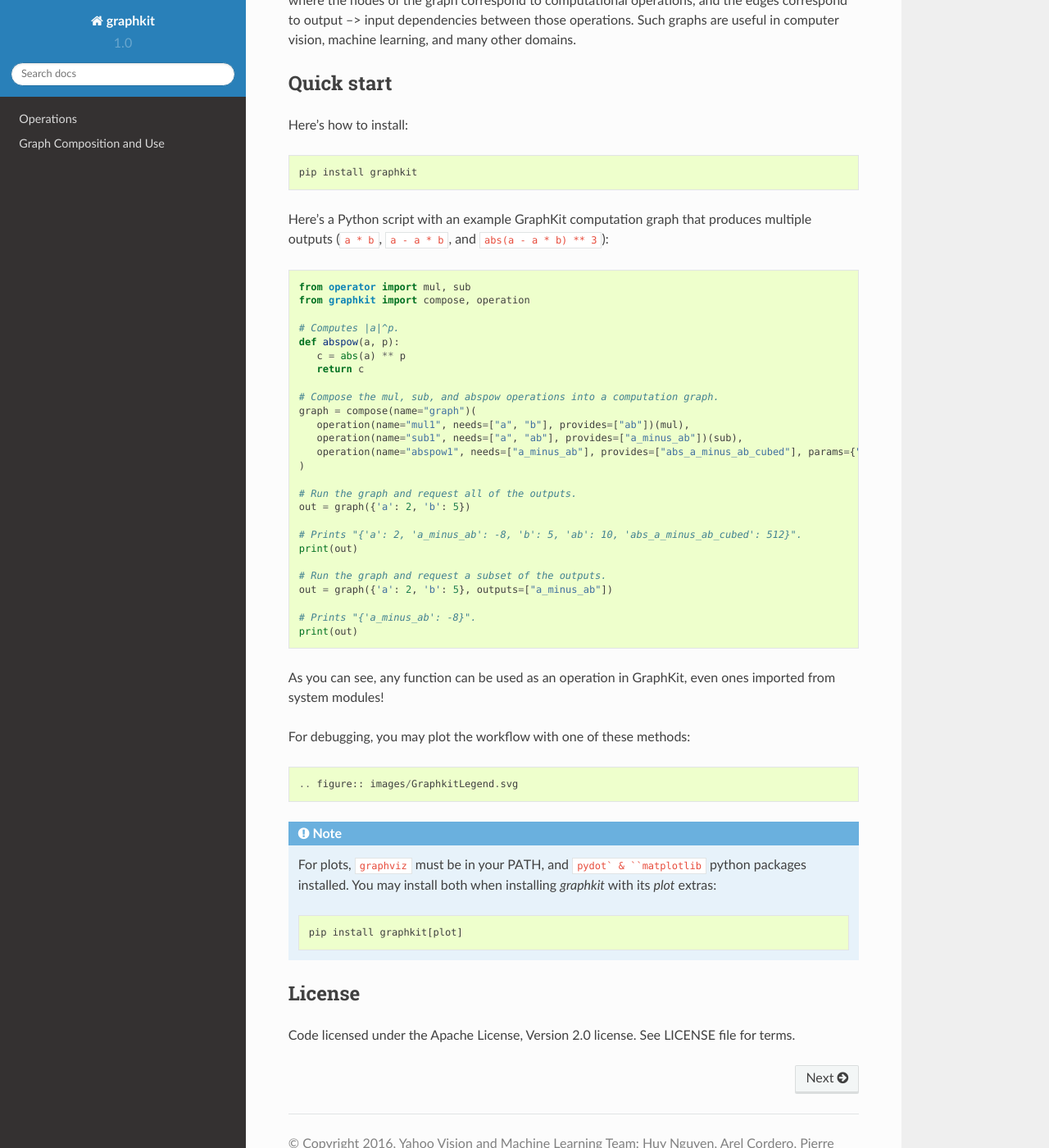
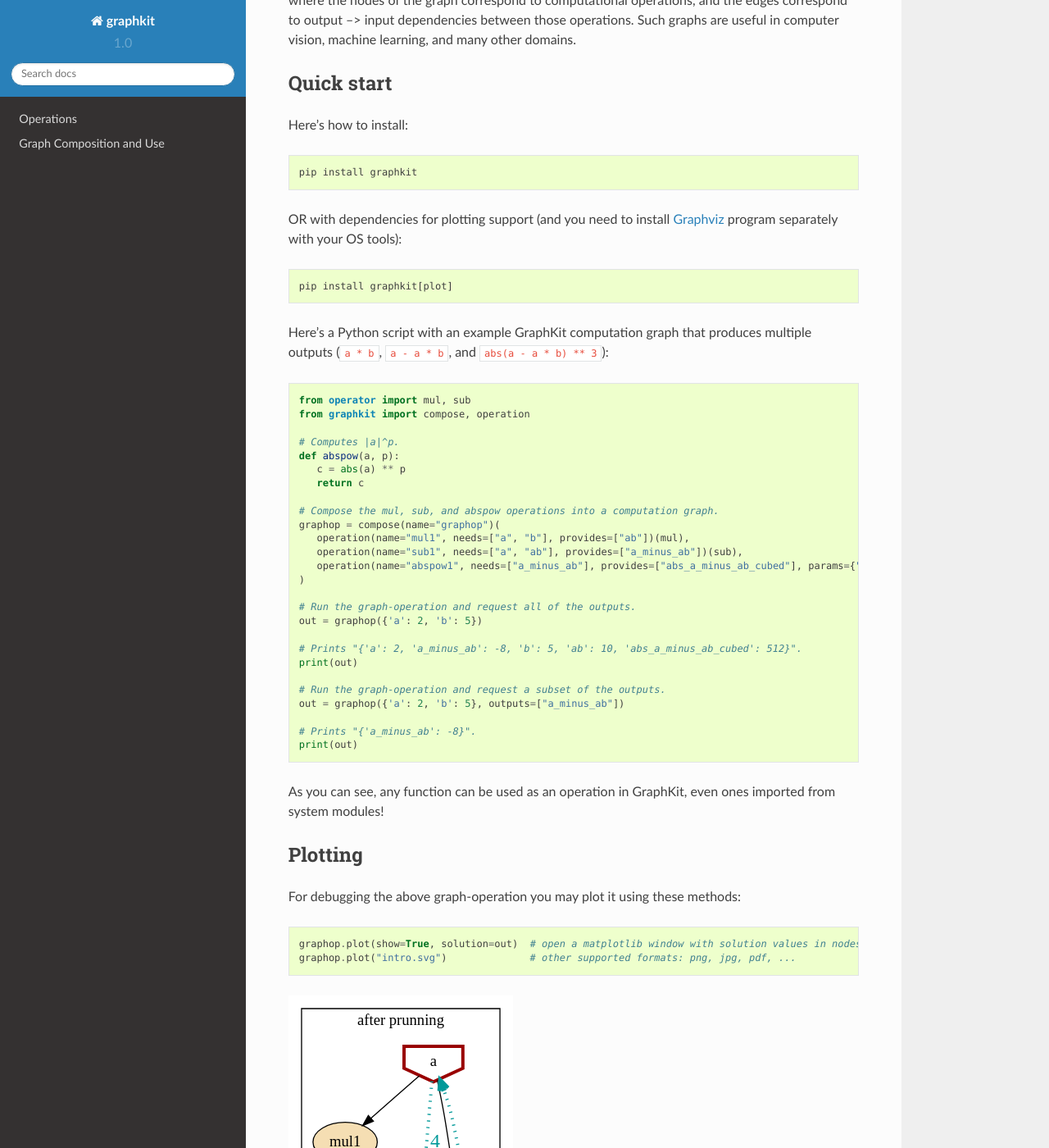
Before and after one commit to yahoo/graphkit, a Sphinx documentation site: the page built from docs/source/index.rst, in a window 1280 px wide and 1400 px high, scrolled down 720 px. Shown: the whole window at 82% size. Built offline with Sphinx 7.4.7 and the Read the Docs theme 2.0.0, drawn with Linux system fonts in a browser that asks for light colours; formulas are drawn with MathJax 3; some of the changed text lies outside the part shown.

Commit message:
FIX(DOC): don't use `graph` in sample code, crash DOT, +more ...
+ FIX: `graph` is a DOT keyword, eg  pydot/pydot#111
  + Replaced `graph` --> `graphop`, inline with future refactoring.
+ Refactored example code.
+ New "Plotting" section under Quickstart.
+ Copy README instructions to main docs.
+ Abandoned `example_graph.svg`, replaced with `intro.svg`.
+ Recommend `.png` --> `.svg`, to save storage space.
- discovered BUG in MERGE saumple code (empty!).

```diff
--- a/docs/source/index.rst
+++ b/docs/source/index.rst
@@ -38,6 +38,12 @@
 
    pip install graphkit
 
+OR with dependencies for plotting support (and you need to install `Graphviz
+<https://graphviz.org>`_ program separately with your OS tools)::
+
+   pip install graphkit[plot]
+
+
 Here's a Python script with an example GraphKit computation graph that produces multiple outputs (``a * b``, ``a - a * b``, and ``abs(a - a * b) ** 3``)::
 
    from operator import mul, sub
@@ -49,36 +55,53 @@
       return c
 
    # Compose the mul, sub, and abspow operations into a computation graph.
-   graph = compose(name="graph")(
+   graphop = compose(name="graphop")(
       operation(name="mul1", needs=["a", "b"], provides=["ab"])(mul),
       operation(name="sub1", needs=["a", "ab"], provides=["a_minus_ab"])(sub),
       operation(name="abspow1", needs=["a_minus_ab"], provides=["abs_a_minus_ab_cubed"], params={"p": 3})(abspow)
    )
 
-   # Run the graph and request all of the outputs.
-   out = graph({'a': 2, 'b': 5})
+   # Run the graph-operation and request all of the outputs.
+   out = graphop({'a': 2, 'b': 5})
 
    # Prints "{'a': 2, 'a_minus_ab': -8, 'b': 5, 'ab': 10, 'abs_a_minus_ab_cubed': 512}".
    print(out)
 
-   # Run the graph and request a subset of the outputs.
-   out = graph({'a': 2, 'b': 5}, outputs=["a_minus_ab"])
+   # Run the graph-operation and request a subset of the outputs.
+   out = graphop({'a': 2, 'b': 5}, outputs=["a_minus_ab"])
 
    # Prints "{'a_minus_ab': -8}".
    print(out)
 
 As you can see, any function can be used as an operation in GraphKit, even ones imported from system modules!
 
-For debugging, you may plot the workflow with one of these methods::
+
+Plotting
+--------
+
+For debugging the above graph-operation you may plot it using these methods::
+
+   graphop.plot(show=True, solution=out)  # open a matplotlib window with solution values in nodes
+   graphop.plot("intro.svg")              # other supported formats: png, jpg, pdf, ...
+
+.. image:: images/intro.svg
+    :alt: Intro graph
 
 .. figure:: images/GraphkitLegend.svg
+   :alt:  Graphkit Legend
+
+   The legend for all graphkit diagrams, generated by :func:`graphkit.plot.legend()`.
+
+.. Tip::
+   The ``pydot.Dot`` instances returned by ``plot()`` are rendered
+   directly in *Jupyter/IPython* notebooks as SVG images.
 
 .. NOTE::
-  For plots, ``graphviz`` must be in your PATH, and ``pydot` & ``matplotlib`` python packages installed.
-  You may install both when installing *graphkit* with its `plot` extras::
+   For plots, `Graphviz <https://graphviz.org>`_ program must be in your PATH,
+   and ``pydot`` & ``matplotlib`` python packages installed.
+   You may install both when installing ``graphkit`` with its ``plot`` extras::
 
       pip install graphkit[plot]
-
 
 License
 -------
```
Also changed, not shown: README.md (+18 -14 lines), docs/source/graph_composition.rst (+14 -14 lines), docs/source/operations.rst (+7 -7 lines), docs/source/images/intro.svg (added), 2 other files.
